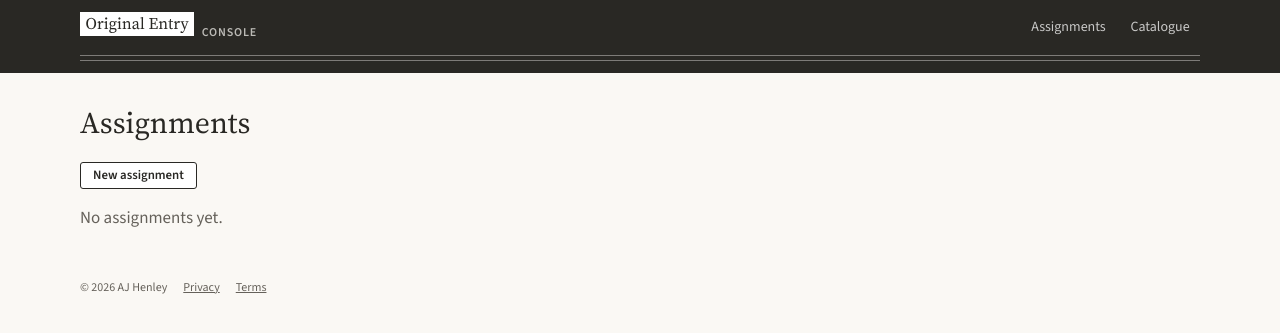
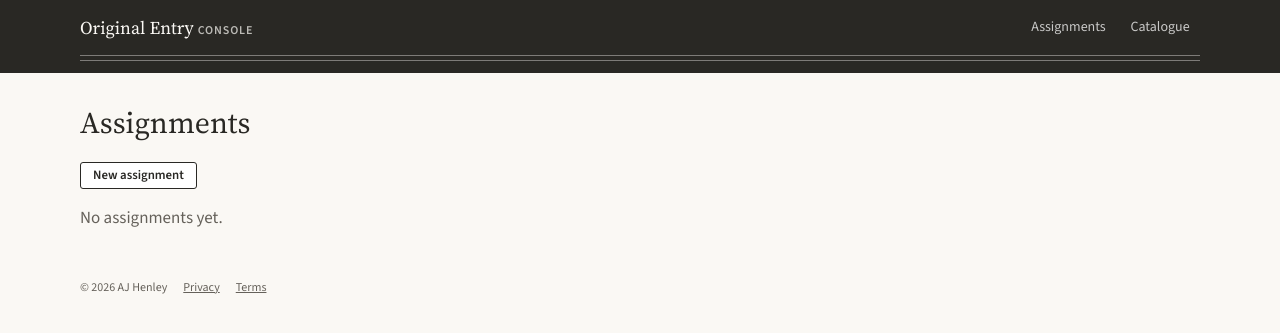
Before and after one commit to ajhenley/originalentry, a Python web app: template originalentry/templates/staff/assignments.html in a window 1280 px wide. Shown: the top 333 px of the page. Run offline with Jinja, Linux system fonts and the light colour scheme; the template is opened without the code that fills it, so the values that code supplies are empty.

Commit message:
fix: console brand is serif text; the white wordmark asset is a white card
Co-Authored-By: Claude Sonnet 5.5 <noreply@anthropic.com>

```diff
--- a/originalentry/templates/_account_menu.html
+++ b/originalentry/templates/_account_menu.html
@@ -7,11 +7,11 @@
    first thing a hurried click lands on. On a shared or lab computer it is the whole point of
    the menu, which is why it appears on every page rather than only on the home screen.
 
-   `tone` is "dark" where the menu sits on navy chrome, so the summary can be read against it. #}
+   `tone` is "dark" where the menu sits on the ink chrome, so the summary can be read against it. #}
 {% if current_user.is_authenticated %}
 {% set dark = tone == 'dark' %}
 <details class="relative text-sm">
-  {# Two tones, because `.nav-link` is white at 75% for the navy chrome and would be invisible
+  {# Two tones, because `.nav-link` is white at 75% for the ink chrome and would be invisible
      on cream. The caret is the only sign this opens at all, since list-none removes the marker
      the browser would otherwise draw. #}
   <summary class="inline-flex cursor-pointer list-none items-center gap-1.5 rounded
--- a/originalentry/templates/layouts/staff.html
+++ b/originalentry/templates/layouts/staff.html
@@ -11,12 +11,7 @@
 {% block chrome %}
 <header class="bg-ink text-paper">
   <div data-shell class="mx-auto flex {{ shell_width }} flex-wrap items-center gap-4 px-4 py-3">
-    <p class="mr-auto flex items-baseline gap-2">
-      <img class="h-6 w-auto"
-           src="{{ url_for('static', filename='img/original-entry-white.svg') }}"
-           width="502" height="106" alt="Original Entry">
-      <span class="label-meta text-paper/70">console</span>
-    </p>
+    <p class="mr-auto font-display text-lg">Original Entry <span class="label-meta text-paper/70">console</span></p>
     <nav aria-label="Console" class="flex flex-wrap gap-1">
       <a href="{{ url_for('staff.index') }}" class="nav-link"
          {% if request.path == url_for('staff.index') %}aria-current="page"{% endif %}>Assignments</a>
```
Also changed, not shown: originalentry/static/dist/app.css.
